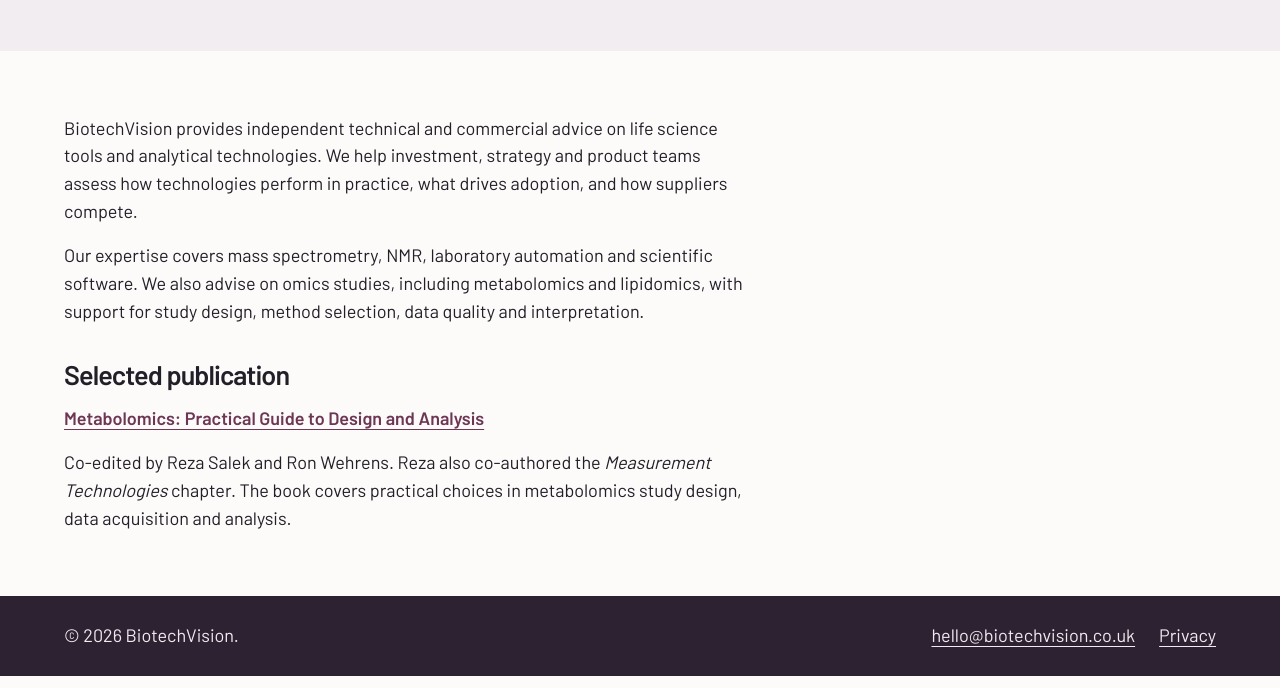
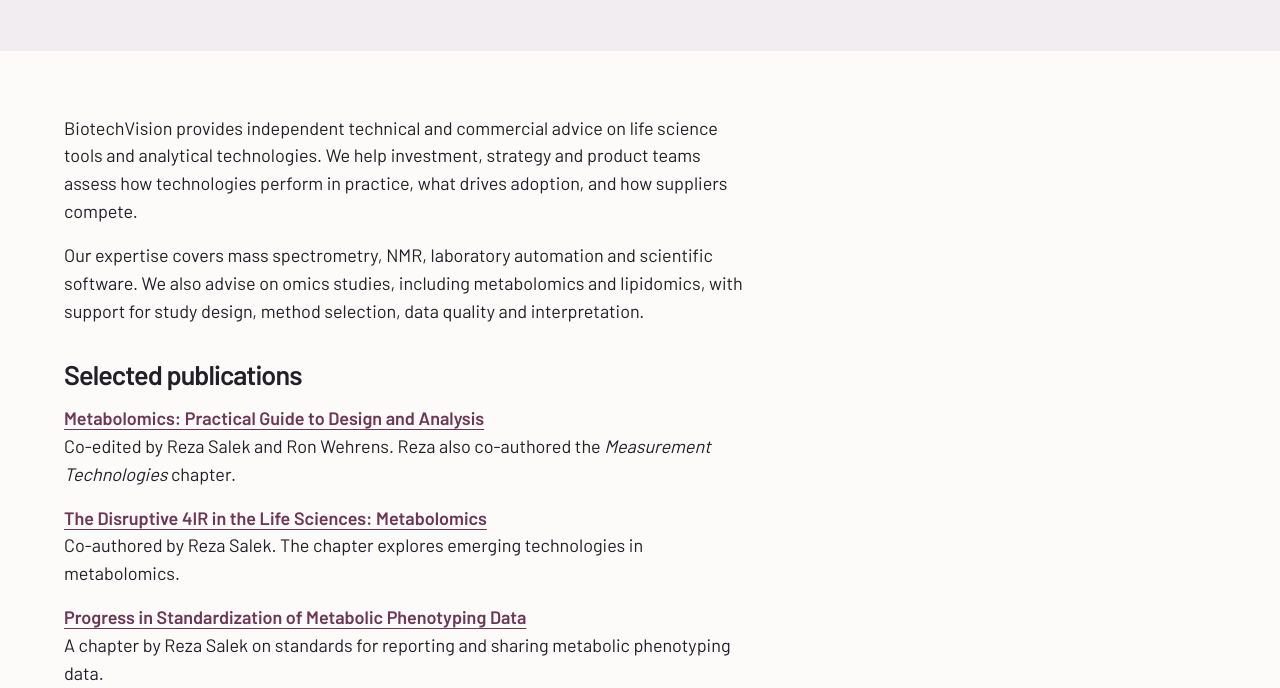
Before and after one commit to rsalek/rsalek.github.io, a plain HTML site: page about.html in a window 1280 px wide. Shown: the part 264-952 px from the top of the page. Drawn offline with Linux system fonts and the light colour scheme.

Commit message:
Add selected book chapters and ORCID to About

```diff
--- a/about.html
+++ b/about.html
@@ -38,9 +38,14 @@
       <div class="prose"><p>BiotechVision provides independent technical and commercial advice on life science tools and analytical technologies. We help investment, strategy and product teams assess how technologies perform in practice, what drives adoption, and how suppliers compete.</p>
           <p>Our expertise covers mass spectrometry, NMR, laboratory automation and scientific software. We also advise on omics studies, including metabolomics and lipidomics, with support for study design, method selection, data quality and interpretation.</p>
         <section id="selected-publication" aria-labelledby="publication-heading">
-          <h2 id="publication-heading">Selected publication</h2>
-          <p><a class="text-link" href="/Metabolomics--Practical--Guide/">Metabolomics: Practical Guide to Design and Analysis</a></p>
-          <p>Co-edited by Reza Salek and Ron Wehrens. Reza also co-authored the <em>Measurement Technologies</em> chapter. The book covers practical choices in metabolomics study design, data acquisition and analysis.</p>
+          <h2 id="publication-heading">Selected publications</h2>
+          <p><a class="text-link" href="/Metabolomics--Practical--Guide/">Metabolomics: Practical Guide to Design and Analysis</a><br>
+            Co-edited by Reza Salek and Ron Wehrens. Reza also co-authored the <em>Measurement Technologies</em> chapter.</p>
+          <p><a class="text-link" href="https://link.springer.com/chapter/10.1007/978-3-030-48230-5_10">The Disruptive 4IR in the Life Sciences: Metabolomics</a><br>
+            Co-authored by Reza Salek. The chapter explores emerging technologies in metabolomics.</p>
+          <p><a class="text-link" href="https://doi.org/10.1016/B978-0-12-812293-8.00012-8">Progress in Standardization of Metabolic Phenotyping Data</a><br>
+            A chapter by Reza Salek on standards for reporting and sharing metabolic phenotyping data.</p>
+          <p><a href="https://orcid.org/0000-0001-8604-1732">View publications on ORCID</a></p>
         </section>
       </div>
     </div>
```
